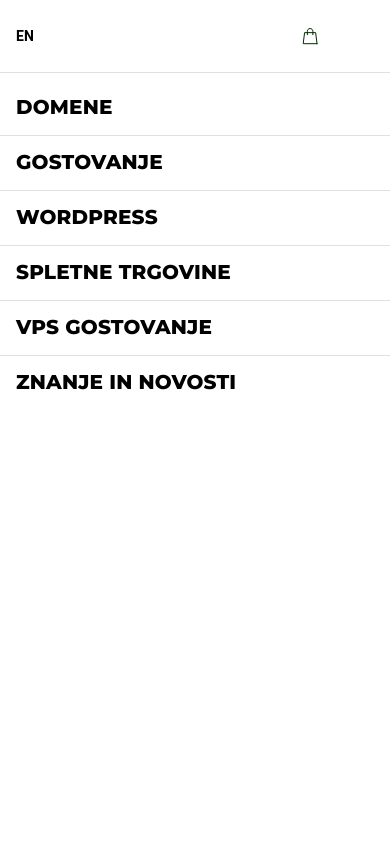
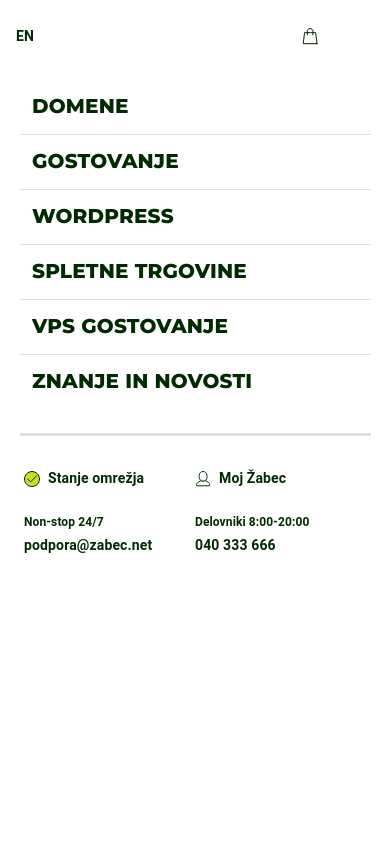
Before and after one commit to Vlad-2109/frontend-task, a React (Vite) app: page /blog in a window 390 px wide. Both pictures are taken after a click on the button 370 px from the left and 20 px from the top of the page. Shown: the top 844 px of the page. Built offline with nearby package versions, Linux system fonts and the light colour scheme; some icons are missing.

Commit message:
Added bottom blocks in hamburger menu

```diff
--- a/src/components/layout/header/HamburgerMenu.tsx
+++ b/src/components/layout/header/HamburgerMenu.tsx
@@ -13,6 +13,8 @@
 import Typography from '@mui/material/Typography';
 import * as React from 'react';
 import CartIcon from '../../../assets/icons/ui/cart.svg';
+import NetworkStatusIcon from '../../../assets/icons/ui/network-status.svg';
+import UserIcon from '../../../assets/icons/ui/user.svg';
 import type { NavigationLink } from '../../../types';
 
 export default function FullScreenHamburgerMenu() {
@@ -62,7 +64,8 @@
 				<Box
 					sx={{
 						position: 'fixed',
-						inset: 0,
+            inset: 0,
+            color: '#002b01',
 						bgcolor: 'white',
 						zIndex: 1300,
 						display: 'flex',
@@ -121,8 +124,6 @@
 						</Box>
 					</Box>
 
-					<Divider />
-
 					<List>
 						{links.map((link, index) => (
 							<React.Fragment key={link.to}>
@@ -131,6 +132,7 @@
 										component={NavLink}
 										to={link.to}
 										onClick={handleClose}
+										sx={{ pl: 4 }}
 									>
 										<ListItemText
 											primary={
@@ -148,10 +150,95 @@
 										/>
 									</ListItemButton>
 								</ListItem>
-								{index < 5 && <Divider />}
+								{index < 5 && <Divider sx={{ mx: 'auto', width: '90%' }} />}
 							</React.Fragment>
 						))}
 					</List>
+
+					<Divider
+						sx={{ borderBottomWidth: 3, my: 2, mx: 'auto', width: '90%' }}
+					/>
+
+					<Box
+						sx={{
+							display: 'flex',
+							flexDirection: 'row',
+							px: 3,
+							py: 2,
+						}}
+					>
+						<Box
+							sx={{
+								display: 'flex',
+								flexDirection: 'column',
+								alignItems: 'start',
+								gap: 3,
+								width: '50%',
+							}}
+						>
+							<Box
+								sx={{
+									display: 'flex',
+									alignItems: 'center',
+									gap: 1,
+								}}
+							>
+								<img
+									src={NetworkStatusIcon}
+									alt="Stanje omrežja"
+									style={{ width: 16, height: 16 }}
+								/>
+								<Typography sx={{ fontSize: '14px', fontWeight: 700 }}>
+									Stanje omrežja
+								</Typography>
+							</Box>
+							<Box>
+								<Typography sx={{ fontSize: '12px', fontWeight: 700, mb: 0.5 }}>
+									Non-stop 24/7
+								</Typography>
+								<Typography sx={{ fontSize: '14px', fontWeight: 700 }}>
+									podpora@zabec.net
+								</Typography>
+							</Box>
+						</Box>
+
+						<Box
+							sx={{
+								display: 'flex',
+								flexDirection: 'column',
+								alignItems: 'start',
+								gap: 3,
+								width: '50%',
+								fontSize: '12px',
+							}}
+						>
+							<Box
+								sx={{
+									display: 'flex',
+									flexDirection: 'row',
+									alignItems: 'center',
+									gap: 1,
+								}}
+							>
+								<img
+									src={UserIcon}
+									alt="Moj Žabec"
+									style={{ width: 16, height: 16 }}
+								/>
+								<Typography sx={{ fontSize: '14px', fontWeight: 700 }}>
+									Moj Žabec
+								</Typography>
+							</Box>
+							<Box>
+								<Typography sx={{ fontSize: '12px', fontWeight: 700, mb: 0.5 }}>
+									Delovniki 8:00-20:00
+								</Typography>
+								<Typography sx={{ fontSize: '14px', fontWeight: 700 }}>
+									040 333 666
+								</Typography>
+							</Box>
+						</Box>
+					</Box>
 				</Box>
 			)}
 		</>
```
